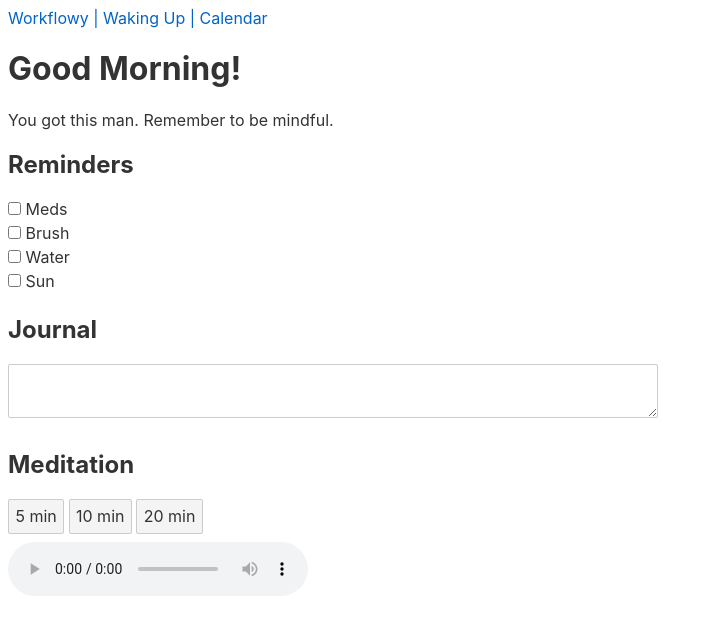
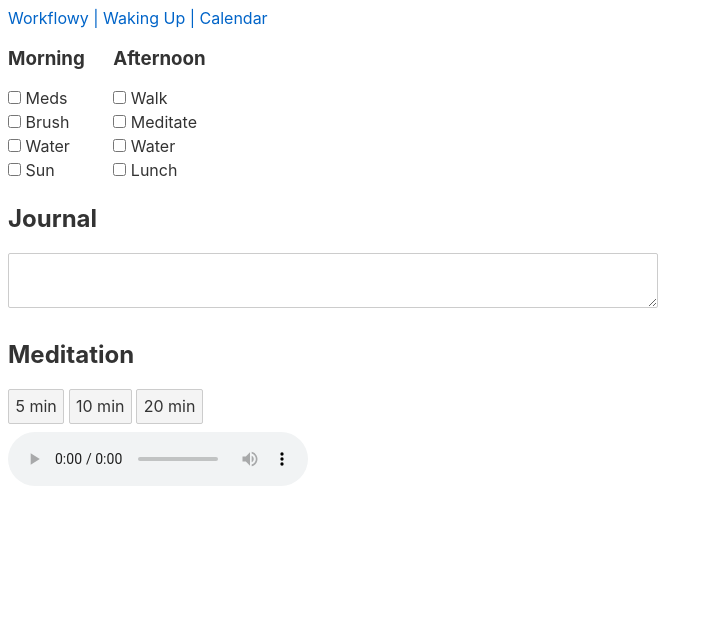
Before and after one commit to trilusa/routine-builder, a Svelte app: page / in a window 1280 px wide. Shown: the top 634 px of the page, without its empty margins (0-713 px from the left). Built offline with nearby package versions, Linux system fonts and the light colour scheme.

Commit message:
made all componets render dynamically from js obj

```diff
--- a/public/index.html
+++ b/public/index.html
@@ -6,11 +6,11 @@
 
 	<title>Adrian's Dashboard</title>
 
-	<link rel='icon' type='image/png' href='/favicon.png'>
-	<link rel='stylesheet' href='/global.css'>
-	<link rel='stylesheet' href='/build/bundle.css'>
+	<link rel='icon' type='image/png' href='favicon.png'>
+	<link rel='stylesheet' href='global.css'>
+	<link rel='stylesheet' href='build/bundle.css'>
 
-	<script defer src='/build/bundle.js'></script>
+	<script defer src='build/bundle.js'></script>
 </head>
 
 <body>
--- a/src/App.svelte
+++ b/src/App.svelte
@@ -1,20 +1,30 @@
 <script>
+	import { onMount } from "svelte";
+	import AudioPlayer from "./components/AudioPlayer.svelte";
 	import Meditation from "./components/Meditation.svelte";
 	import Nav from "./components/Nav.svelte";
-	import Reminders from "./components/Reminders.svelte";
+	import Table from "./components/Reminders.svelte";
 	import TextArea from "./components/TextArea.svelte";
+
+	let components = [
+						{type: Nav, props: {}},
+						{type: Table, props: {table: [ {header: "Morning", entries: ["Meds", "Brush", "Water", "Sun"]},
+													   {header: "Afternoon", entries: ["Walk", "Meditate", "Water", "Lunch"]} ]}
+						},
+						{type: TextArea, props: {}},
+						{type: Meditation, props: {}}
+					];
 
 	window.onbeforeunload = function () {
   		return 'Refresh?';
  	}
 </script>
 
-<main>
-	<Nav/>
-	<Reminders/>
-	<TextArea/>
-	<Meditation/>
-</main>
+
+{#each components as component}
+	<svelte:component this={component.type} {...component.props}/>
+{/each}
+
 
 <style>
 	@media (min-width: 640px) {
--- a/src/components/Reminders.svelte
+++ b/src/components/Reminders.svelte
@@ -1,21 +1,24 @@
 <script>
-    let reminders = ["Meds", "Brush", "Water", "Sun"];
+    export let table;
 </script>
 
+<div class="columns">
+    {#each table as column}
+        <div>
+        <h3>{column.header}</h3>
 
-<div>
-    <h1>Good Morning!</h1>
-    <p>You got this man. Remember to be mindful.</p>
-    <h2>Reminders</h2>
-<!--
-    <span>
-    <label><input type=checkbox/> Meds</label>
-    <label><input type=checkbox/> Brush</label>
-    <label><input type=checkbox/> Water</label>
-    <label><input type=checkbox/> Light</label>
-    </span> -->
+                {#each column.entries as entry}
+                    <label><input type=checkbox/> {entry}</label>
+                {/each}
 
-    {#each reminders as reminder}
-        <label><input type=checkbox/> {reminder}</label>
+        </div>
     {/each}
 </div>
+
+
+<style>
+    .columns{
+        display: grid;
+        grid-template-columns: repeat(auto-fill, minmax(100px, 1fr));
+    }
+</style>
--- a/src/main.js
+++ b/src/main.js
@@ -2,9 +2,6 @@ import App from './App.svelte';
 
 const app = new App({
 	target: document.body,
-	props: {
-		name: 'world'
-	}
 });
 
 export default app;
```
Also changed, not shown: src/config.json (added, +10 -0 lines).
